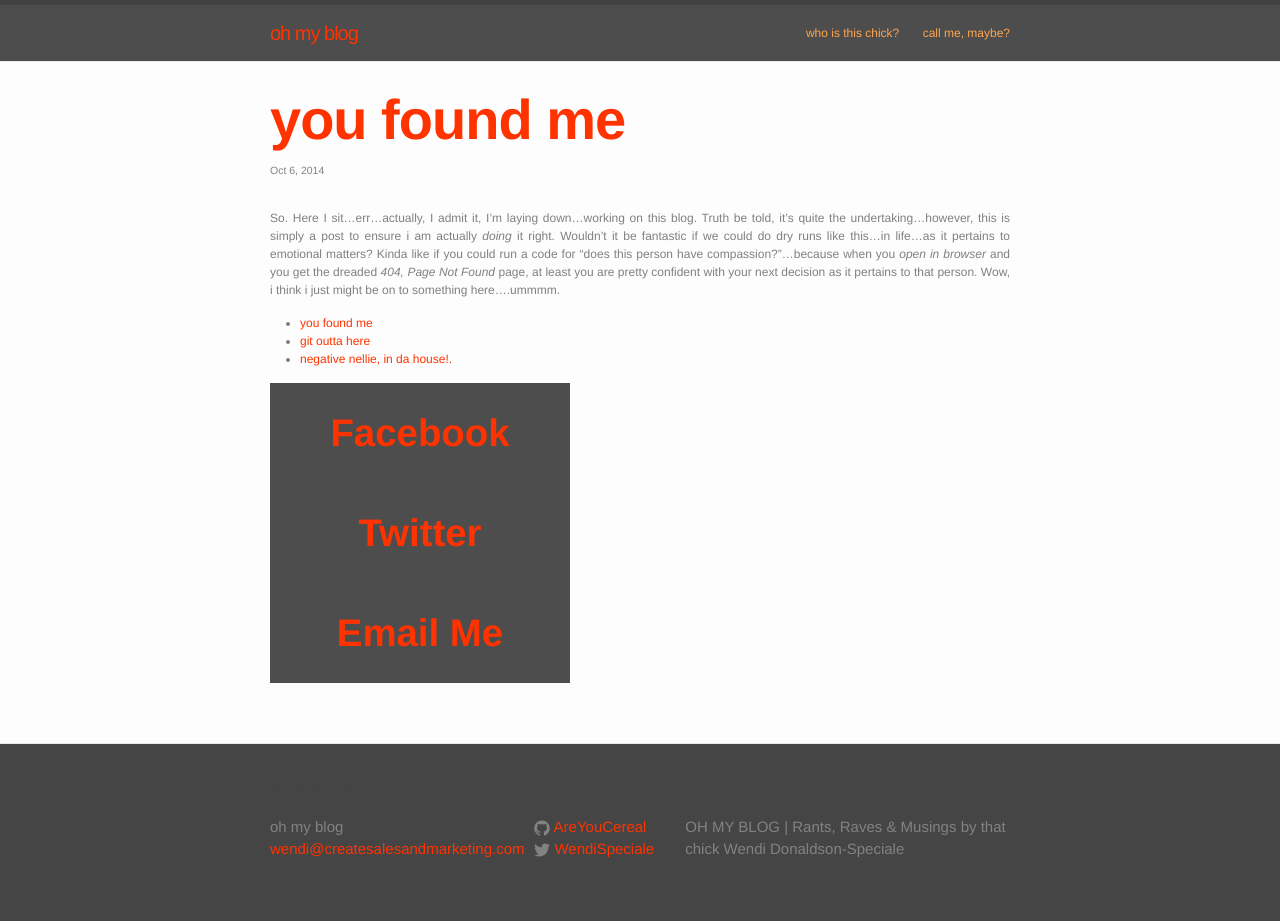
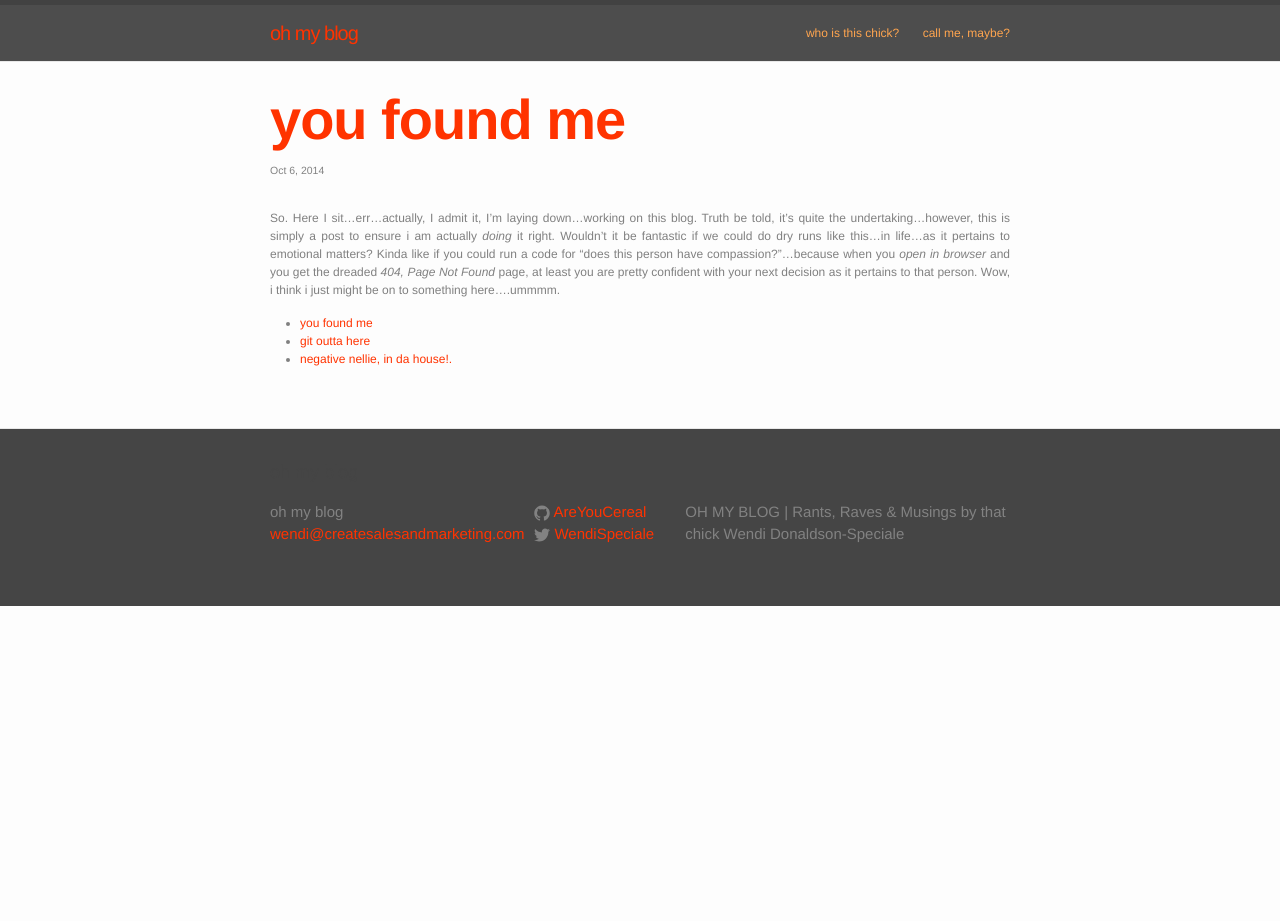
Before and after one commit to AreYouCereal/areyoucereal.github.io, a Jekyll site: the page built from _posts/2014-10-05-you-found-me.markdown, in a window 1280 px wide. Built offline with Jekyll 4.4.1, drawn with Linux system fonts in a browser that asks for light colours; after the commit the page ends 900 px from its top, so only the background shows below that.

Commit message:
updated contact page

```diff
--- a/_posts/2014-10-05-you-found-me.markdown
+++ b/_posts/2014-10-05-you-found-me.markdown
@@ -13,9 +13,7 @@ So. Here I sit...err...actually, I admit it, I'm laying down...working on this b
     </li>
   {% endfor %}
 </ul>
-<a href="http://facebook.com/WendiDonaldsonSpeciale" class="button">Facebook</a>
-<a href="http://twitter.com/WendiSpeciale" class="button">Twitter</a>
-<a href="mailto:wendi@createsalesandmarketing.com?Subject=OHMYBLOG!" target="_top" class="button">Email Me</a>
+
 
 <!-- Check out the [Jekyll docs][jekyll] for more info on how to get the most out of Jekyll. File all bugs/feature requests at [Jekyll’s GitHub repo][jekyll-gh]. If you have questions, you can ask them on [Jekyll’s dedicated Help repository][jekyll-help].
 
--- a/_sass/_layout.scss
+++ b/_sass/_layout.scss
@@ -170,6 +170,8 @@
  */
 .page-content {
     padding: $spacing-unit 0;
+    text-align: justify;
+
 }
 
 .page-heading {
```
